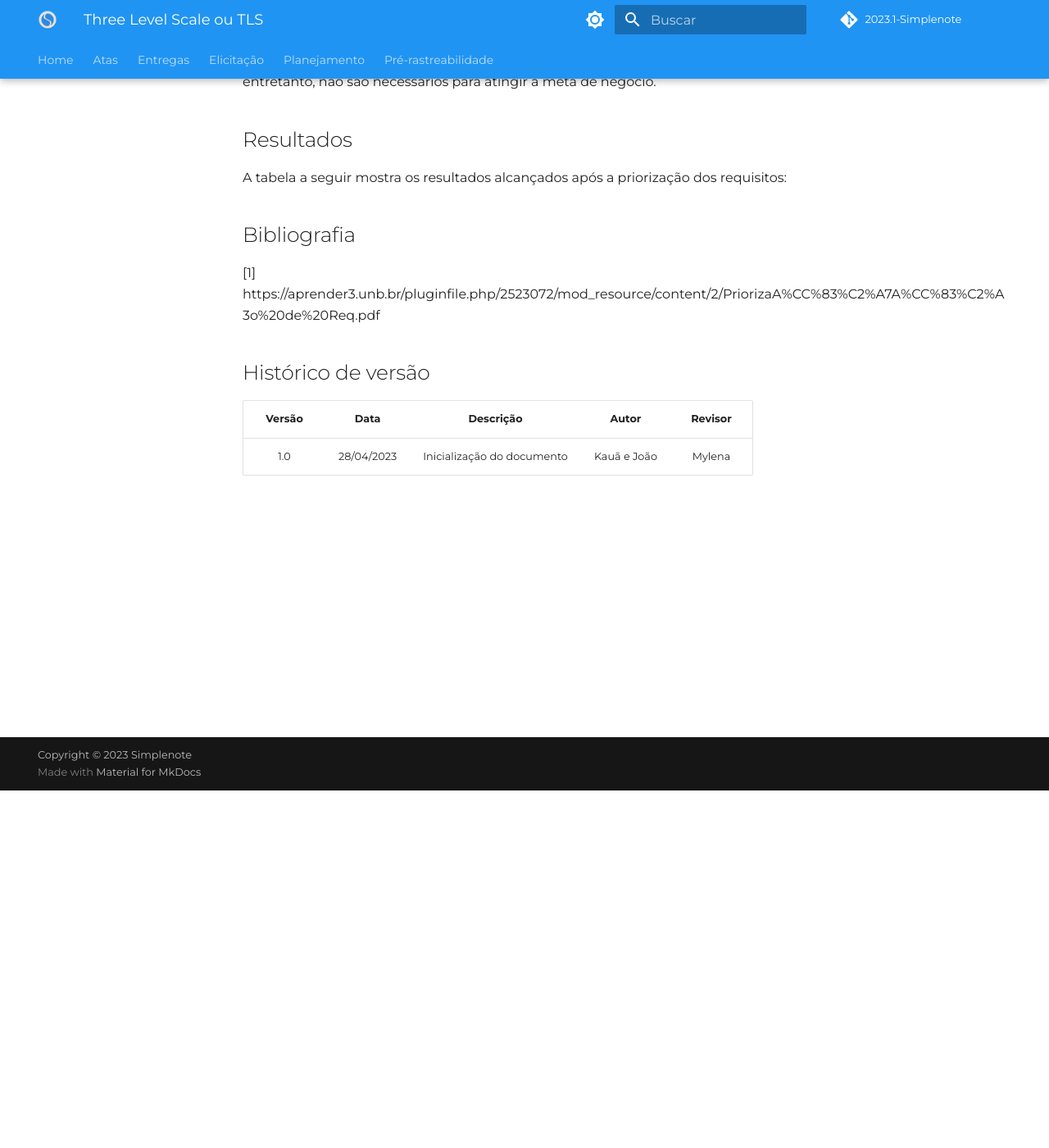
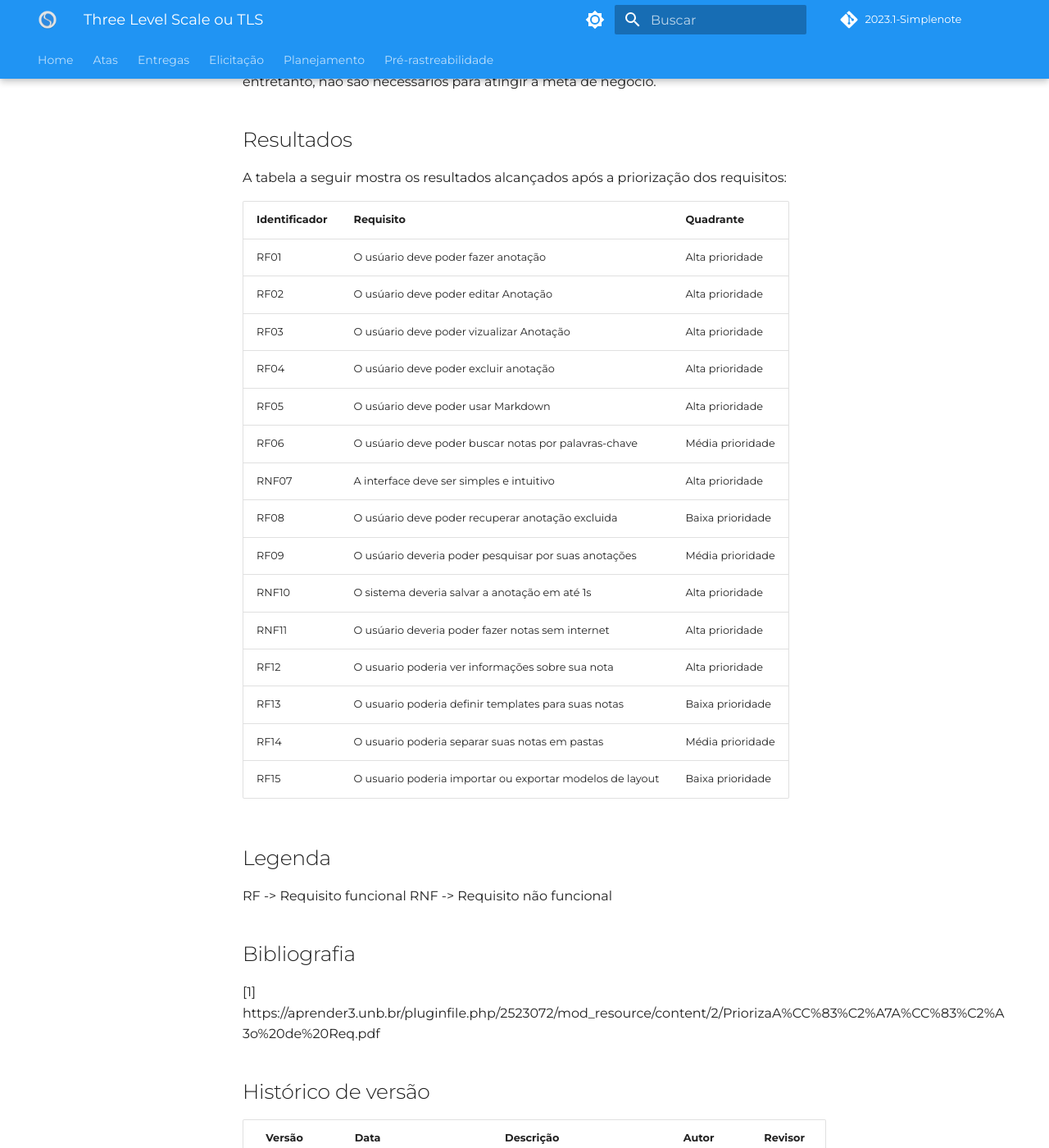
Before and after one commit to Requisitos-de-Software/2023.1-Simplenote, an MkDocs documentation site: the page built from docs/elicitacao/priorização/ThreeLevelScale.md, in a window 1280 px wide and 1400 px high, scrolled down 436 px. Shown: the whole window at 82% size. Built offline with MkDocs 1.6.1 and Material for MkDocs 9.7.7, drawn with Linux system fonts in a browser that asks for light colours; some web fonts are replaced; comment, search, counter and statistics services are not loaded; some of the changed text lies outside the part shown.

Commit message:
Update ThreeLevelScale.md

```diff
--- a/docs/elicitacao/priorização/ThreeLevelScale.md
+++ b/docs/elicitacao/priorização/ThreeLevelScale.md
@@ -15,7 +15,27 @@ Baixa prioridade: Não são nem importantes, e nem urgentes.
 
 A tabela a seguir mostra os resultados alcançados após a priorização dos requisitos:
 
+| Identificador| Requisito | Quadrante|
+|---------------|-----------|-----------|
+| RF01|O usúario deve poder fazer anotação| Alta prioridade|
+| RF02|O usúario deve poder editar Anotação|Alta prioridade|
+|RF03|O usúario deve poder vizualizar Anotação| Alta prioridade|
+|RF04|O usúario deve poder excluir anotação| Alta prioridade|
+|RF05| O usúario deve poder usar Markdown| Alta prioridade|
+|RF06|O usúario deve poder buscar notas por palavras-chave| Média prioridade|
+|RNF07|A interface deve ser simples e intuitivo| Alta prioridade|
+|RF08|O usúario deve poder recuperar anotação excluida| Baixa prioridade|
+|RF09|O usúario deveria poder pesquisar por suas anotações|Média prioridade|
+|RNF10|O sistema deveria salvar a anotação em até 1s| Alta prioridade|
+|RNF11|O usúario deveria poder fazer notas sem internet| Alta prioridade|
+|RF12|O usuario poderia ver informações sobre sua nota| Alta prioridade|
+|RF13|O usuario poderia definir templates para suas notas| Baixa prioridade|
+|RF14|O usuario poderia separar suas notas em pastas| Média prioridade|
+|RF15|	O usuario poderia importar ou exportar modelos de layout| Baixa prioridade|
 
+## Legenda
+RF -> Requisito funcional
+RNF -> Requisito não funcional
 
 ## Bibliografia
 
@@ -25,3 +45,4 @@ A tabela a seguir mostra os resultados alcançados após a priorização dos req
 | Versão | Data | Descrição | Autor | Revisor |
 | :----: | :--: | :-------: | :---: | :-----: |
 | 1.0 | 28/04/2023 | Inicialização do documento | Kauã e João | Mylena |
+|1.1|28/04/2023| Adicionando requisitos e suas prioridades |Kauã e João|Mylena|
```
